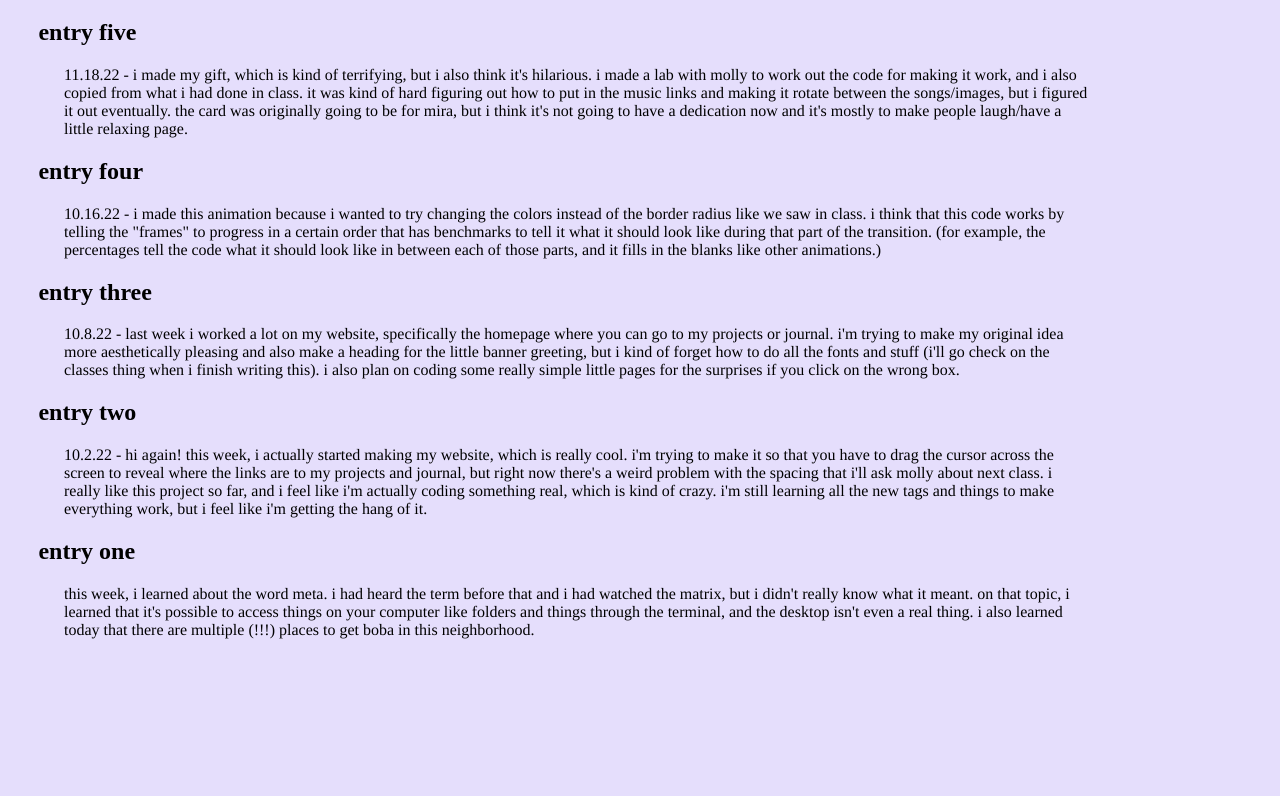
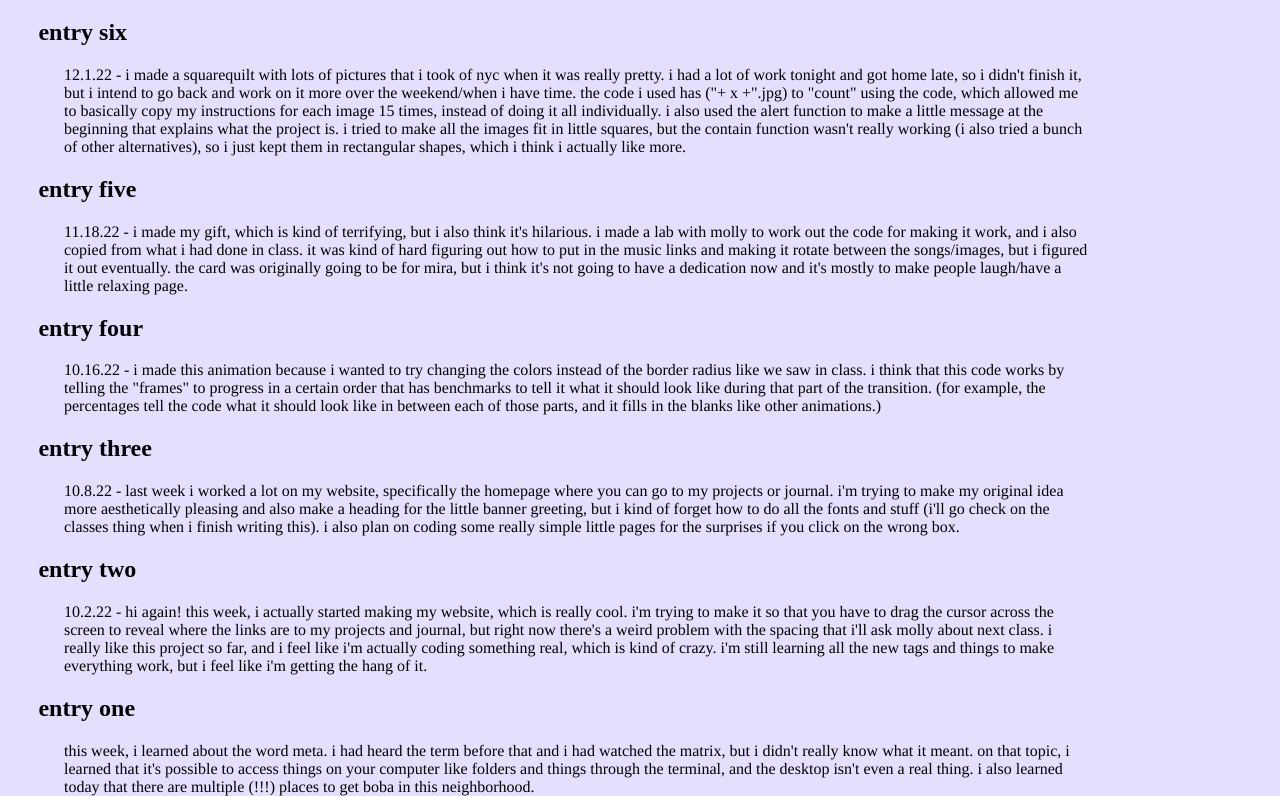
Before and after one commit to c26cd/c26cd.github.io, a plain HTML site: page journal.html in a window 1280 px wide. Shown: the part 79-875 px from the top of the page. Before the commit the page ends 800 px from the top, so only its background shows below. Drawn offline with Linux system fonts and the light colour scheme.

Commit message:
forgot the journal entry

```diff
--- a/journal.html
+++ b/journal.html
@@ -69,6 +69,10 @@ body{
 
 <h1>journal entries:</h1>
 
+<h2> entry six </h2>
+
+<p> 12.1.22 - i made a squarequilt with lots of pictures that i took of nyc when it was really pretty. i had a lot of work tonight and got home late, so i didn't finish it, but i intend to go back and work on it more over the weekend/when i have time. the code i used has ("+ x +".jpg) to "count" using the code, which allowed me to basically copy my instructions for each image 15 times, instead of doing it all individually. i also used the alert function to make a little message at the beginning that explains what the project is. i tried to make all the images fit in little squares, but the contain function wasn't really working (i also tried a bunch of other alternatives), so i just kept them in rectangular shapes, which i think i actually like more.
+
 <h2> entry five </h2>
 
 <p> 11.18.22 - i made my gift, which is kind of terrifying, but i also think it's hilarious. i made a lab with molly to work out the code for making it work, and i also copied from what i had done in class. it was kind of hard figuring out how to put in the music links and making it rotate between the songs/images, but i figured it out eventually. the card was originally going to be for mira, but i think it's not going to have a dedication now and it's mostly to make people laugh/have a little relaxing page.</p>
```
Also changed, not shown: 1 other file.
